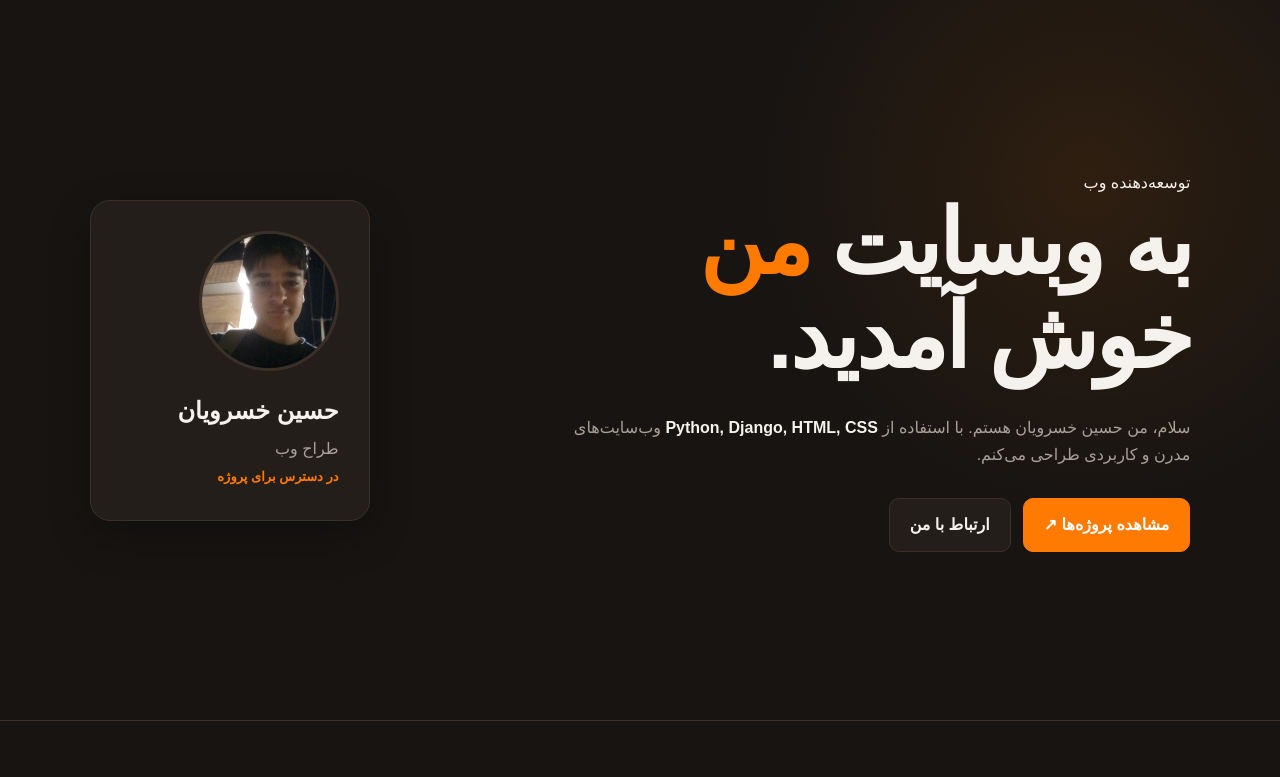
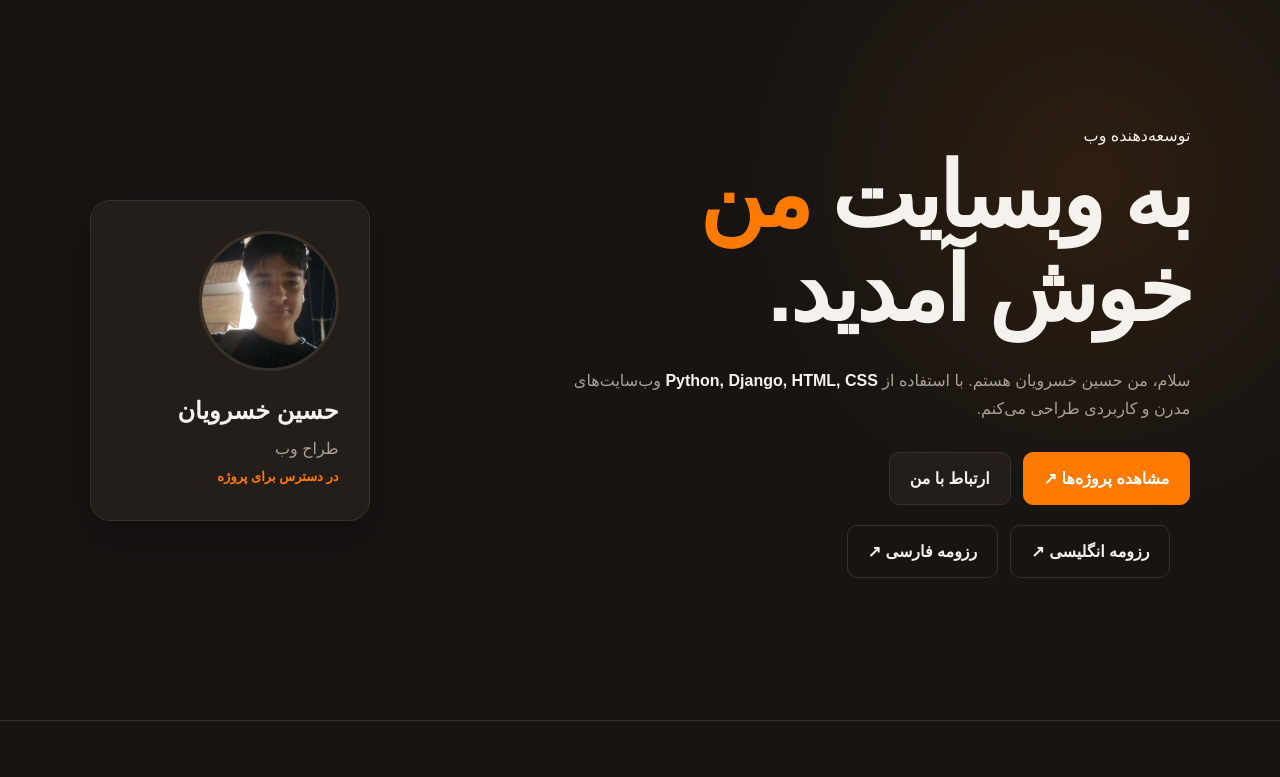
Before and after one commit to Luffysun09/Real-Web-Project, a Django app: page / in a window 1280 px wide. Shown: the part 79-856 px from the top of the page. Run offline with Django 5.2, Linux system fonts and the light colour scheme.

Commit message:
adding resume and buttons
bruh i got cooked ngl

```diff
--- a/mywebsite/static/css/Style.css
+++ b/mywebsite/static/css/Style.css
@@ -27,9 +27,8 @@ header {
     z-index: 100;
 }
 
-/* =========================
-   NAVBAR
-========================= */
+
+
 
 .navbar {
     display: grid;
@@ -45,7 +44,8 @@ header {
     backdrop-filter: blur(12px);
 }
 
-/* LOGO */
+
+
 
 .logo {
     justify-self: start;
@@ -60,7 +60,10 @@ header {
     color: #FF7A00;
 }
 
-/* NAV LINKS */
+
+
+
+
 
 .nav-links {
     display: flex;
@@ -83,7 +86,10 @@ header {
     color: #FF7A00;
 }
 
-/* CONTACT BUTTON */
+
+
+
+
 
 .talk-button {
     justify-self: end;
@@ -109,9 +115,10 @@ header {
     transform: translateY(-2px);
 }
 
-/* =========================
-   HOME
-========================= */
+
+
+
+
 
 .home {
     min-height: 90vh;
@@ -176,9 +183,10 @@ header {
     color: #F5F1EC;
 }
 
-/* =========================
-   BUTTONS
-========================= */
+
+
+
+
 
 .buttons {
     width: 100%;
@@ -245,9 +253,41 @@ header {
     transform: translateY(-3px);
 }
 
-/* =========================
-   PROFILE
-========================= */
+.resume-buttons{
+    display: flex;
+    gap: 12px;
+    margin: 20px;
+    flex-wrap: wrap;
+}
+
+.resume-button {
+    display: inline-flex;
+    align-items: center;
+    justify-content: center;
+
+    background-color: #171412;
+    color: #F5F1EC;
+    text-decoration: none;
+
+    border: 1px solid #3A3028;
+    border-radius: 10px;
+
+    padding: 12px 20px;
+    font-weight: bold;
+
+    transition: 0.3s;
+}
+
+.resume-button:hover{
+    border-color: #FF7A00;
+    color: #FF7A00;
+    transform: translateY(-3px)
+}
+
+
+
+
+
 
 .profile {
     width: 280px;
@@ -317,9 +357,10 @@ header {
     font-weight: bold;
 }
 
-/* =========================
-   SECTIONS
-========================= */
+
+
+
+
 
 .section {
     padding: 100px 7%;
@@ -335,9 +376,10 @@ header {
     margin-bottom: 45px;
 }
 
-/* =========================
-   ABOUT
-========================= */
+
+
+
+
 
 .about {
     display: flex;
@@ -377,9 +419,10 @@ header {
     color: #F5F1EC;
 }
 
-/* =========================
-   SKILLS
-========================= */
+
+
+
+
 
 .skills {
     display: grid;
@@ -430,9 +473,10 @@ header {
     font-size: 14px;
 }
 
-/* =========================
-   PROJECTS
-========================= */
+
+
+
+
 
 .projects {
     display: grid;
@@ -550,9 +594,10 @@ header {
     color: #B85C00;
 }
 
-/* =========================
-   STATS
-========================= */
+
+
+
+
 
 .stats {
     display: grid;
@@ -600,9 +645,10 @@ header {
     color: #A8A19A;
 }
 
-/* =========================
-   CONTACT
-========================= */
+
+
+
+
 
 .contact {
     display: grid;
@@ -644,9 +690,10 @@ header {
     transform: translateX(-3px);
 }
 
-/* =========================
-   FORM
-========================= */
+
+
+
+
 
 form {
     display: flex;
@@ -702,9 +749,10 @@ textarea {
     resize: vertical;
 }
 
-/* =========================
-   SEND BUTTON
-========================= */
+
+
+
+
 
 .send-button {
     align-self: flex-start;
@@ -740,9 +788,10 @@ textarea {
         0 10px 25px rgba(255, 122, 0, 0.18);
 }
 
-/* =========================
-   FOOTER
-========================= */
+
+
+
+
 
 footer {
     padding: 28px 7%;
@@ -765,9 +814,10 @@ footer a:hover {
     color: #FF7A00;
 }
 
-/* =========================
-   TABLET
-========================= */
+
+
+
+
 
 @media (max-width: 900px) {
 
@@ -847,9 +897,10 @@ footer a:hover {
     }
 }
 
-/* =========================
-   MOBILE
-========================= */
+
+
+
+
 
 @media (max-width: 550px) {
 
--- a/mywebsite/templates/index.html
+++ b/mywebsite/templates/index.html
@@ -176,6 +176,28 @@
                         class="button second-button"
                     >
                         ارتباط با من
+                    </a>
+
+                </div>
+
+                <div class="resume-buttons">
+
+                    <a
+                        href="{% static 'resume/Hossein-Khosravian-Resume-En.pdf' %}"
+                        target="_blank"
+                        class="resume-button"
+                    >
+                        رزومه انگلیسی ↗
+
+                    </a>
+
+                    <a
+                        href="{% static 'resume/Hossein-Khosravian-Resume-Fa.pdf' %}"
+                        target="_blank"
+                        class="resume-button"
+                    >
+                        رزومه فارسی ↗
+
                     </a>
 
                 </div>
```
Also changed, not shown: 1 other file.
